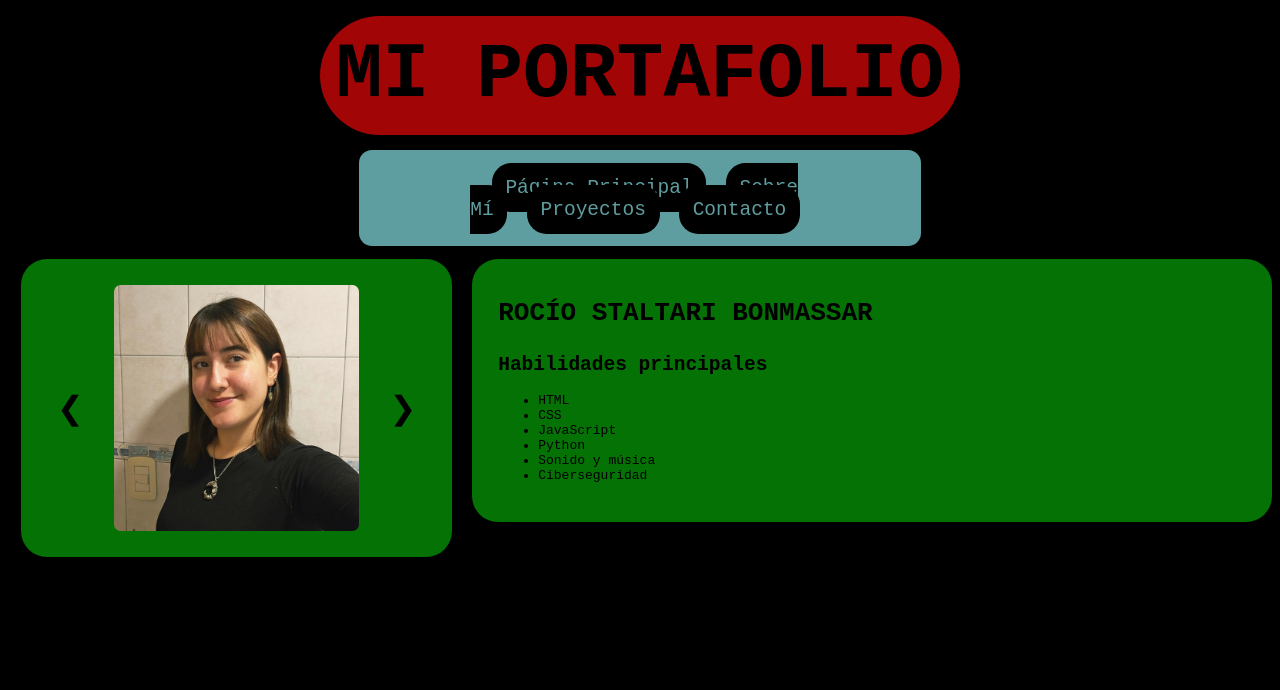
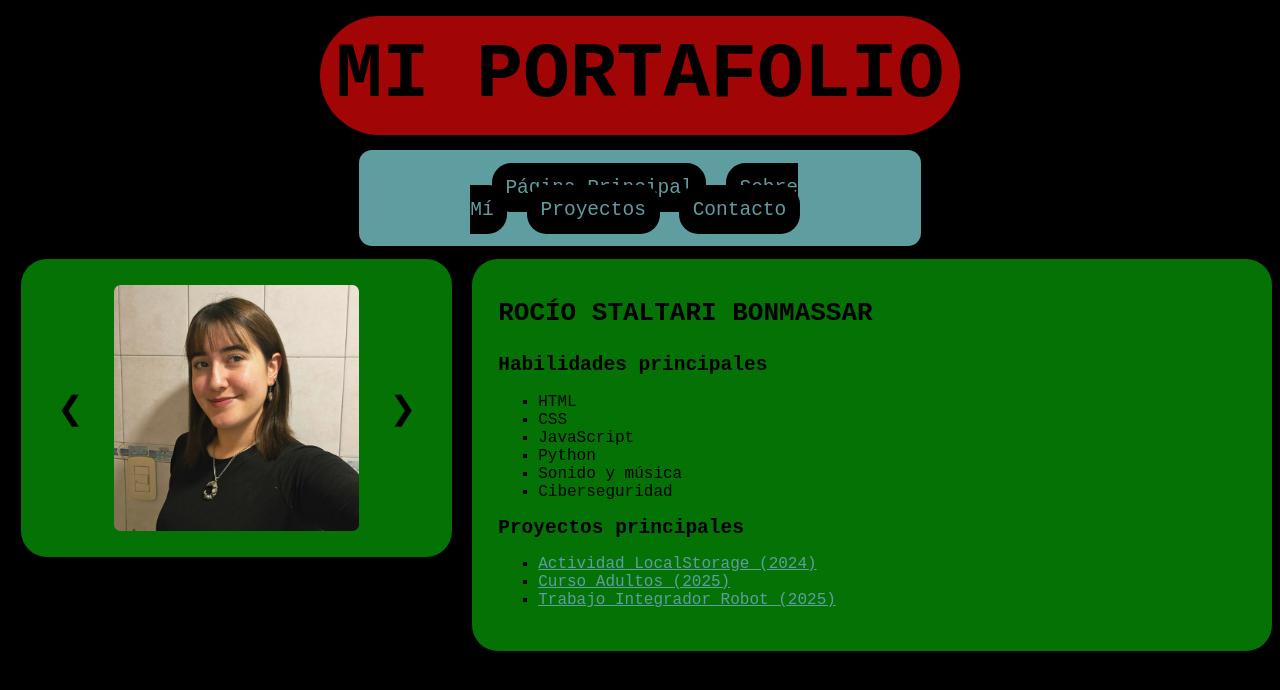
Before and after one commit to rostalbon/actividad-angular, an Angular app: page /home in a window 1280 px wide. Shown: the top 690 px of the page. Built offline with nearby package versions, Linux system fonts and the light colour scheme.

Commit message:
se modificó el estilo de los enlaces en styles.css

```diff
--- a/src/app/home/home.html
+++ b/src/app/home/home.html
@@ -17,5 +17,11 @@
         <li>Sonido y música</li>
         <li>Ciberseguridad</li>
     </ul>
+    <h2>Proyectos principales</h2>
+    <ul>
+        <li><a href="https://github.com/rostalbon/actividad-localstorage">Actividad LocalStorage (2024)</a></li>
+        <li><a href="https://github.com/rostalbon/curso-adultos">Curso Adultos (2025)</a></li>
+        <li><a href="https://github.com/rostalbon/trabajo-integrador-robot">Trabajo Integrador Robot (2025)</a></li>
+    </ul>
 </div>
 </div>
--- a/src/styles.css
+++ b/src/styles.css
@@ -19,3 +19,12 @@ body {
     font-size: xx-large;
     font-weight: bold;
 }
+
+ul {
+    list-style-type: square;
+    font-size: large;
+}
+
+a {
+    color: cadetblue;
+}
```
